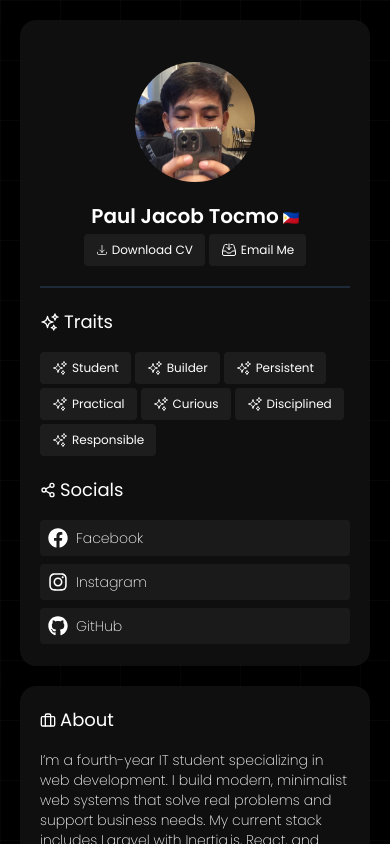
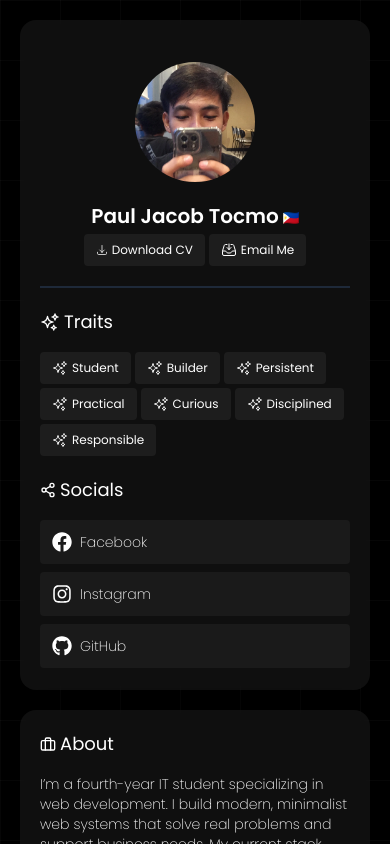
Before and after one commit to Jacodesit/JacobsPortfolio, a React (Vite) app: page /home in a window 390 px wide. Shown: the top 844 px of the page. Built offline with nearby package versions, Linux system fonts and the light colour scheme.

Commit message:
Initial fix

```diff
--- a/src/components/socials.tsx
+++ b/src/components/socials.tsx
@@ -10,18 +10,17 @@ export default function Socials() {
     ];
 
     return (
-        <aside>
+        <aside className="w-full md:w-auto">
             <ul className="flex flex-col gap-2">
                 {socials.map(social => (
                     <li
                         key={social.name}
-                        // className="flex items-center gap-2 bg-[#1a1a1a] p-2 md:p-3 rounded transition-all duration-500 hover:scale-105 hover:cursor-pointer"
                     >
                         <a
                             href={social.url}
                             target="_blank"
                             rel="noopener noreferrer"
-                            className="flex items-center gap-2 bg-[#1a1a1a] p-2 md:p-3 rounded transition-all duration-500 hover:scale-105 hover:cursor-pointer"
+                            className="flex items-center gap-2 bg-[#1a1a1a] p-3 rounded transition-all duration-500 hover:scale-105 hover:cursor-pointer"
 
                         >
                             {social.icon}
```
